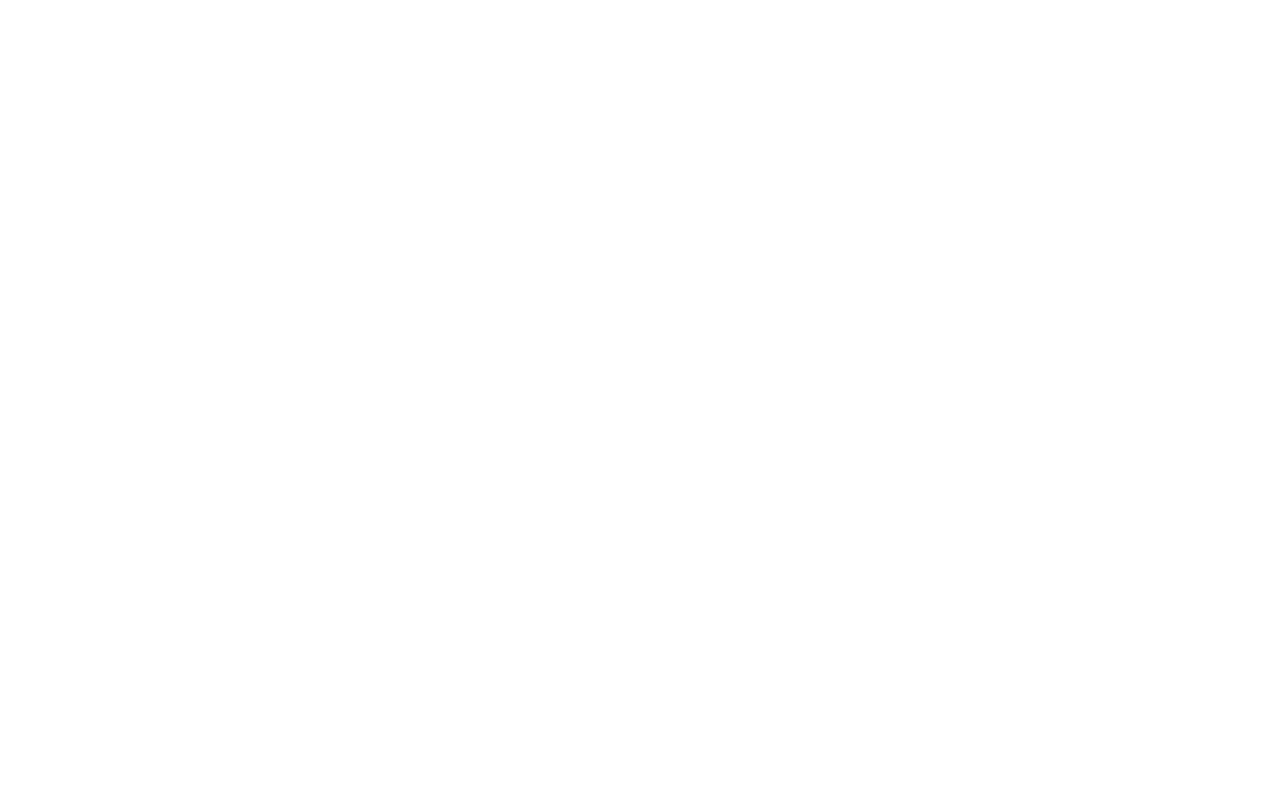
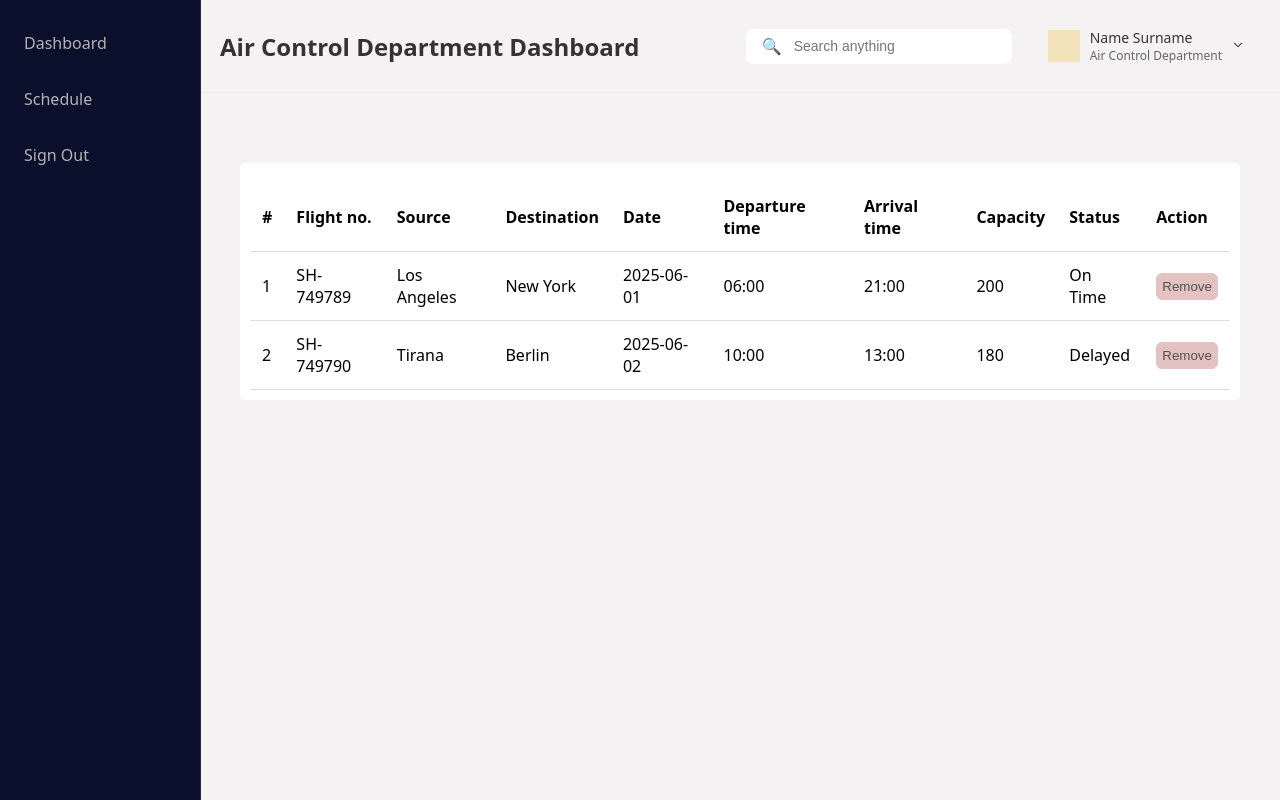
Before and after one commit to ShqipeAirline/ShqipeAirline, a React (Vite) app in the folder Front/shqipe-airline/: page /acd-dashboard/remove-flight in a window 1280 px wide. Before the commit this address had no page. Built offline with nearby package versions, Linux system fonts and the light colour scheme.

Commit message:
acd remove flight

```diff
--- a/Front/shqipe-airline/src/App.jsx
+++ b/Front/shqipe-airline/src/App.jsx
@@ -9,6 +9,7 @@
 import AcdPassView from './pages/acd/AcdPassView';
 import AcdAddFlight from './pages/acd/AcdAddFlight'
 import AcdUpdateFlight from './pages/acd/AcdUpdateFlight'
+import AcdRemoveFlight from './pages/acd/AcdRemoveFlight'
 
 function App() {
   return (
@@ -24,6 +25,7 @@
           <Route path="schedule/flight-details/:flightId" element={<FlightDetails />} />
           <Route path="/acd-dashboard/add-flight" element={<AcdAddFlight />} />
           <Route path="/acd-dashboard/update-flight" element={<AcdUpdateFlight />} />
+          <Route path="/acd-dashboard/remove-flight" element={<AcdRemoveFlight />} />
         </Route>
          <Route path="/passenger-records" element={<AcdPassView />} />
       </Routes>
--- a/Front/shqipe-airline/src/pages/acd/AcdDashboard.jsx
+++ b/Front/shqipe-airline/src/pages/acd/AcdDashboard.jsx
@@ -40,7 +40,7 @@
           <img src={plane} alt="plane" />
         </div>
       ),
-      link: '/remove-flight'
+      link: '/acd-dashboard/remove-flight'
     },
     {
       id: 4,
--- a/Front/shqipe-airline/src/pages/acd/AcdFlights.css
+++ b/Front/shqipe-airline/src/pages/acd/AcdFlights.css
@@ -12,6 +12,7 @@
 .update-button{
     background-color: #BDD098;
     border: 1px solid #BDD098;
+    color: #53524E;
     padding: 5px;
     border-radius: 6px;
 
@@ -26,3 +27,11 @@
     border-radius: 5px;
 
 }
+
+.remove-button{
+    background-color: #E4C2C2;
+    border: 1px solid #E4C2C2;
+    color: #53524E;
+    padding: 5px;
+    border-radius: 6px;
+}
--- /dev/null
+++ b/Front/shqipe-airline/src/pages/acd/AcdRemoveFlight.jsx
@@ -0,0 +1,117 @@
+import React, { useState } from 'react';
+import './AcdFlights.css';
+import { FaPen } from 'react-icons/fa';
+
+const flights = [
+  {
+    id: 'SH-749789',
+    departureTime: '06:00',
+    departurePlace: 'Los Angeles',
+    arrivalTime: '21:00',
+    arrivalPlace: 'New York',
+    duration: '13 hours',
+    aircraft: 'Boeing 757 300',
+    airline: 'Shqipe Airline',
+    departureAirport: 'Los Angeles International Airport (LAX)',
+    arrivalAirport: 'John F. Kennedy International Airport (JFK)',
+    departureTerminal: 'Terminal B',
+    arrivalTerminal: 'Terminal 4',
+    date: '2025-06-01',
+    capacity: '200',
+    status: 'On Time'
+  },
+  {
+    id: 'SH-749790',
+    departureTime: '10:00',
+    departurePlace: 'Tirana',
+    arrivalTime: '13:00',
+    arrivalPlace: 'Berlin',
+    duration: '3 hours',
+    aircraft: 'Airbus A320',
+    airline: 'Shqipe Airline',
+    departureAirport: 'Tirana International Airport (TIA)',
+    arrivalAirport: 'Berlin Brandenburg Airport (BER)',
+    departureTerminal: 'Terminal 1',
+    arrivalTerminal: 'Terminal 2',
+    date: '2025-06-02',
+    capacity: '180',
+    status: 'Delayed'
+  },
+];
+
+const AcdRemoveFlight = () => {
+  const [searchResults, setSearchResults] = useState(flights);
+  const [showDeleteModal, setShowDeleteModal] = useState(false);
+  const [flightToDelete, setFlightToDelete] = useState(null);
+
+  const handleDeleteClick = (flight) => {
+    setFlightToDelete(flight);
+    setShowDeleteModal(true);
+  };
+
+  const handleConfirmDelete = () => {
+    setSearchResults(searchResults.filter(f => f.id !== flightToDelete.id));
+    setShowDeleteModal(false);
+  };
+
+  return (
+    <div className="add-flight">
+      <div className='flight-table'>
+        <table>
+          <thead>
+            <tr>
+              <th>#</th>
+              <th>Flight no.</th>
+              <th>Source</th>
+              <th>Destination</th>
+              <th>Date</th>
+              <th>Departure time</th>
+              <th>Arrival time</th>
+              <th>Capacity</th>
+              <th>Status</th>
+              <th>Action</th>
+            </tr>
+          </thead>
+          <tbody>
+            {searchResults.map((flight, index) => (
+              <tr key={flight.id}>
+                <td>{index + 1}</td>
+                <td>{flight.id}</td>
+                <td>{flight.departurePlace}</td>
+                <td>{flight.arrivalPlace}</td>
+                <td>{flight.date}</td>
+                <td>{flight.departureTime}</td>
+                <td>{flight.arrivalTime}</td>
+                <td>{flight.capacity}</td>
+                <td>{flight.status}</td>
+                <td>
+                  <button className="remove-button" onClick={() => handleDeleteClick(flight)}>
+                     Remove
+                  </button>
+                </td>
+              </tr>
+            ))}
+          </tbody>
+        </table>
+      </div>
+      {showDeleteModal && (
+        <div className="modal-overlay">
+          <div className="modal delete-modal">
+            <h3>Confirm Deletion</h3>
+            <p>Do you want to delete flight number {flightToDelete?.id}?</p>
+            <div className="modal-actions">
+              <button className="modal-button cancel" onClick={() => setShowDeleteModal(false)}>
+                No
+              </button>
+              <button className="modal-button confirm" onClick={handleConfirmDelete}>
+                Yes
+              </button>
+            </div>
+          </div>
+        </div>
+      )}
+    </div>
+  );
+};
+
+export default AcdRemoveFlight;
```
